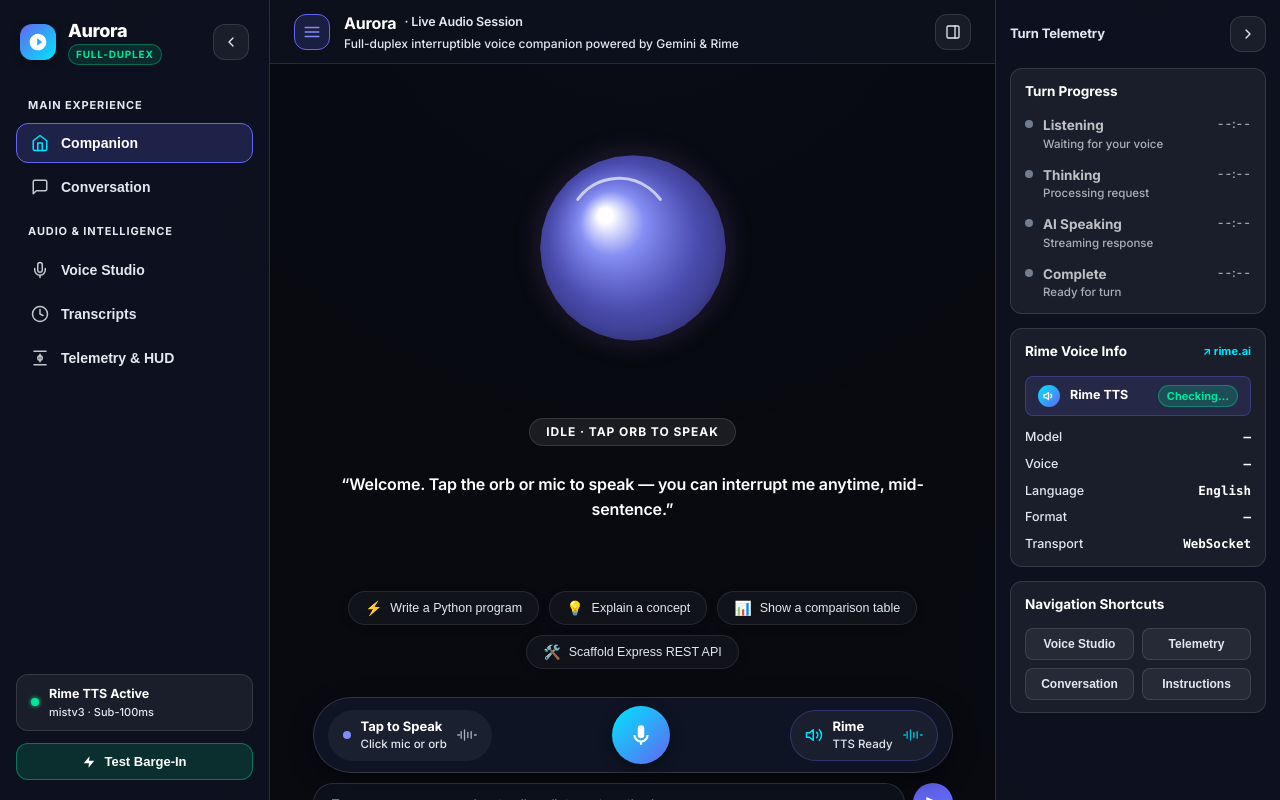
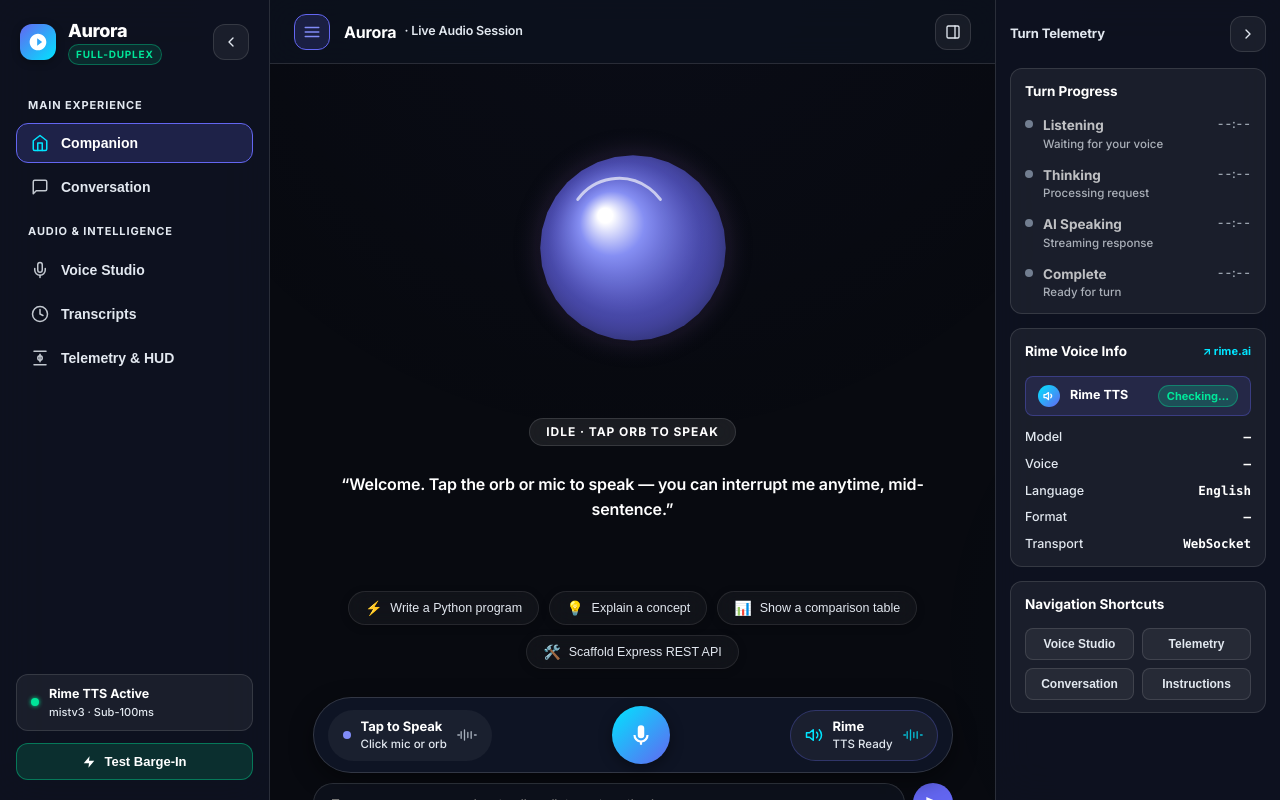
Before and after one commit to tribhu05/Aurora-Realtime-AI-Orchestration-Engine, a website: page client/index.html in a window 1280 px wide. Drawn offline with Linux system fonts and the light colour scheme; no server answers.

Commit message:
style(ui): remove subtitle from top navigation header

```diff
--- a/client/index.html
+++ b/client/index.html
@@ -182,7 +182,6 @@
                   >· Live Audio Session</span
                 >
               </h2>
-              <p>Full-duplex interruptible voice companion powered by Gemini &amp; Rime</p>
             </div>
           </div>
           <div class="header-controls">
```
